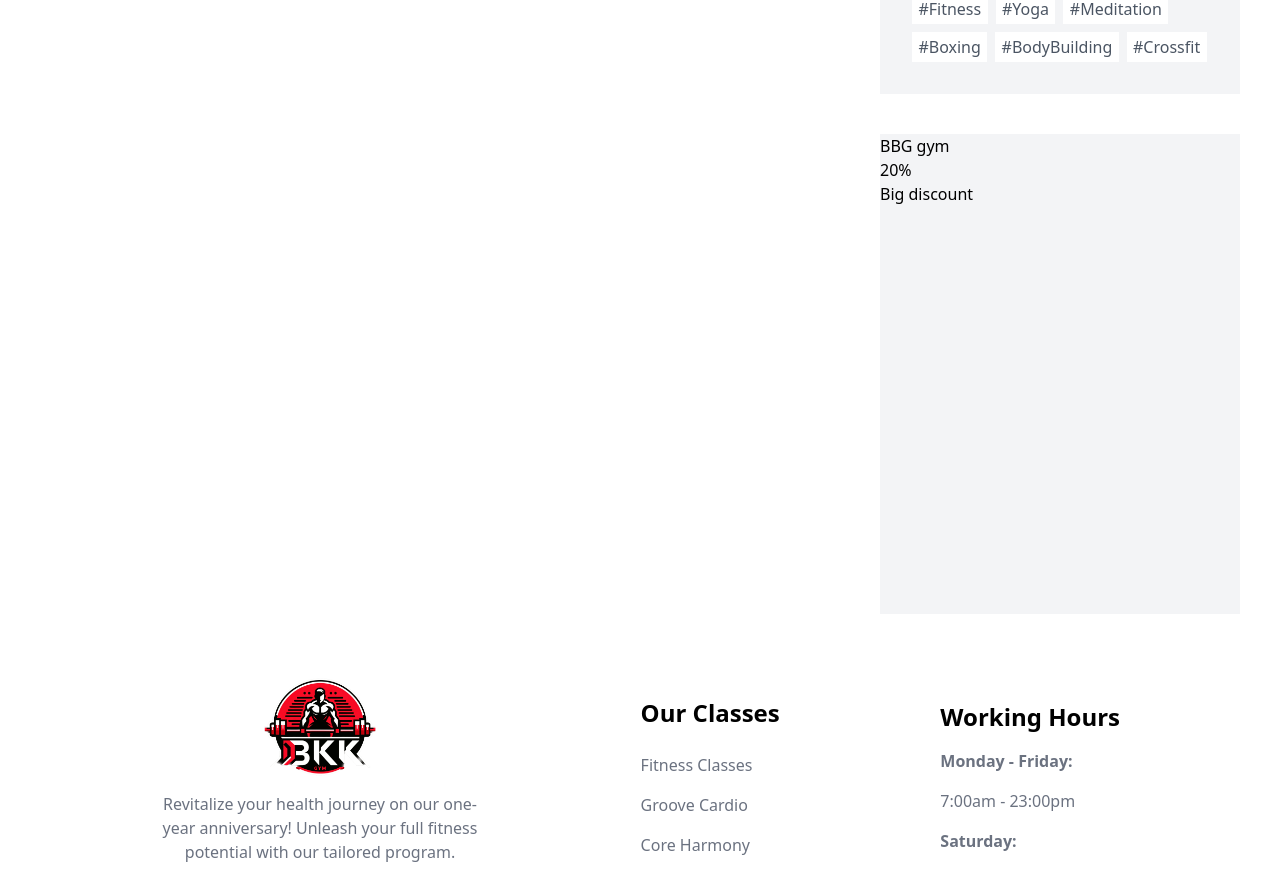
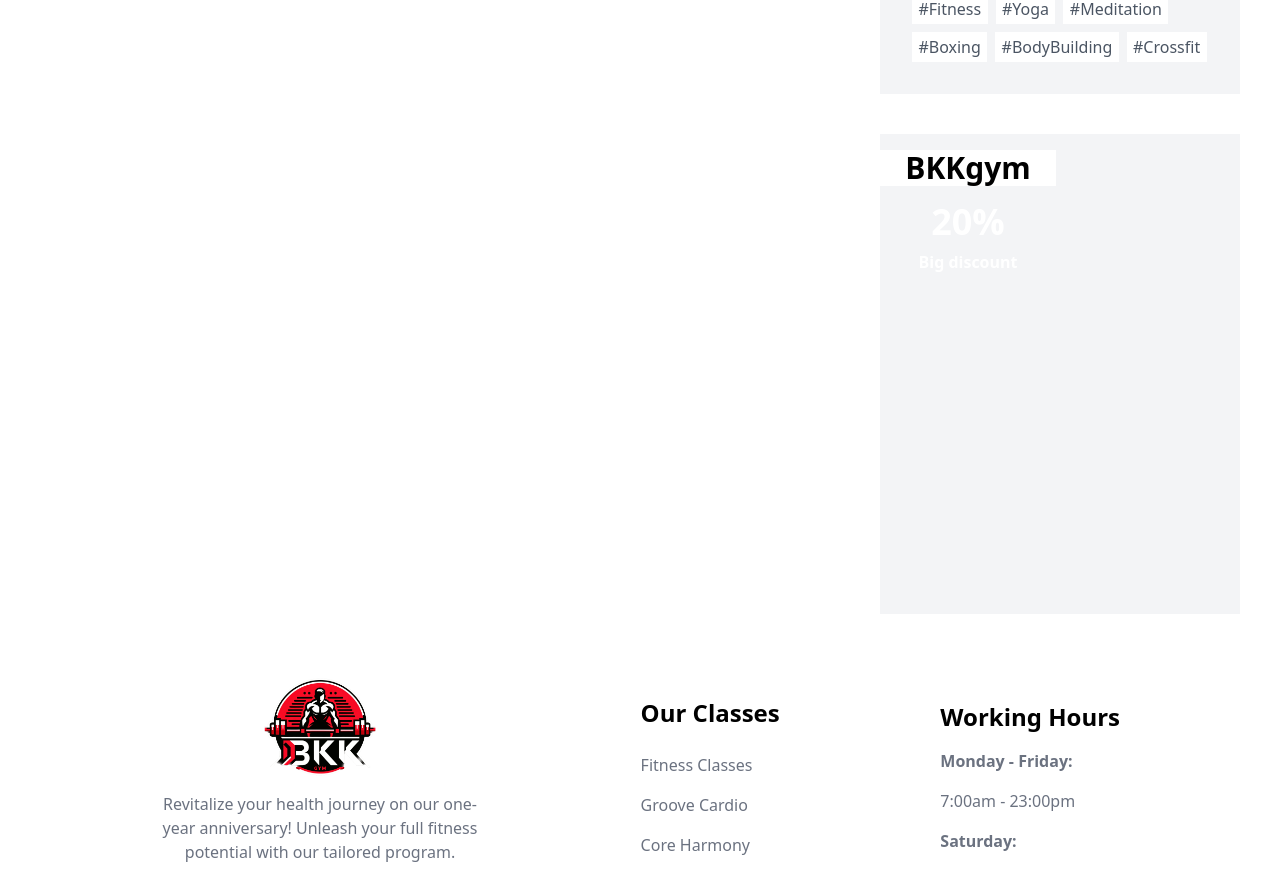
Before and after one commit to OnigiriKing/new-project, a React (Create React App) app: page /blog in a window 1280 px wide. Shown: the part 1120-1993 px from the top of the page. Built offline with nearby package versions, Linux system fonts and the light colour scheme.

Commit message:
blog update

```diff
--- a/src/components/blogComp/Blog.jsx
+++ b/src/components/blogComp/Blog.jsx
@@ -69,9 +69,9 @@ export default function Blog() {
             </div>
           </div>
           <div class="w-full h-[30rem] bg-gray-100">
-            <div>
-              <h3>BBG gym</h3>
-              <h2>20%</h2>
+            <div class="w-[11rem] flex flex-col text-center mt-[1rem] text-white font-bold">
+              <h3 class="bg-white text-black mb-[1rem] text-3xl">BKKgym</h3>
+              <h2 class="mb-[.5rem] text-4xl">20%</h2>
               <h4>Big discount</h4>
             </div>
             <img></img>
```
Also changed, not shown: src/dist/style.css.
